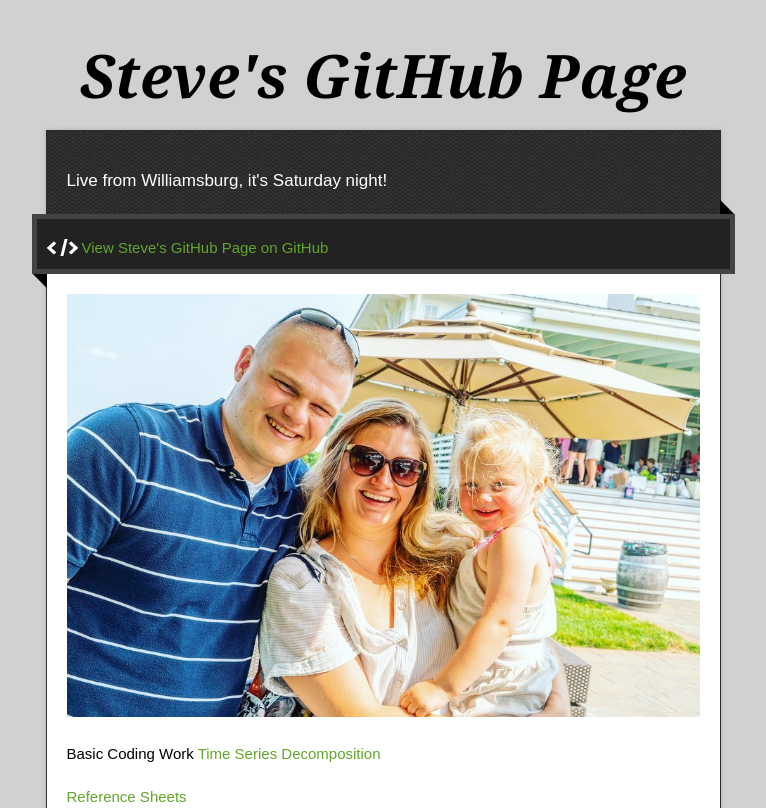
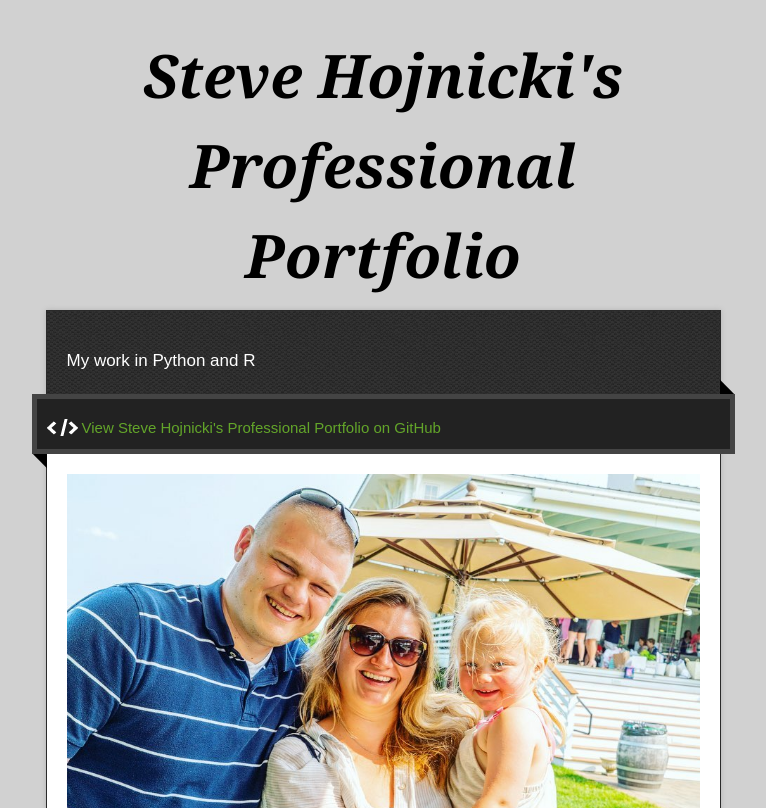
Before and after one commit to Hojnicki/hojnicki.github.io, a Jekyll site: the page built from index.md, in a window 1280 px wide. Shown: the top 808 px of the page, without its empty margins (257-1023 px from the left). Built offline with Jekyll 4.4.1, drawn with Linux system fonts in a browser that asks for light colours; our own code applies the rules of GitHub Pages for plain Markdown files; grey boxes are pictures that could not be loaded.

Commit message:
Update _config.yml

```diff
--- a/_config.yml
+++ b/_config.yml
@@ -1,5 +1,5 @@
-title: Steve's GitHub Page
-description: Live from Williamsburg, it's Saturday night!
+title: Steve Hojnicki's Professional Portfolio
+description: My work in Python and R
 show_downloads: false
 google_analytics:
 theme: jekyll-theme-time-machine
```
